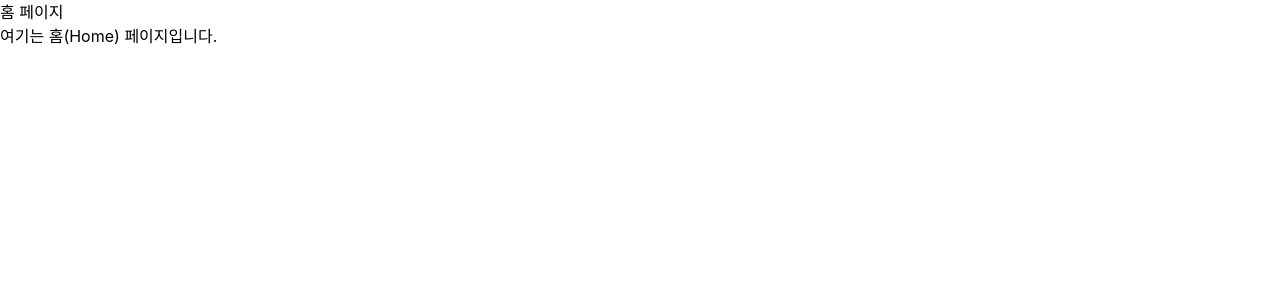
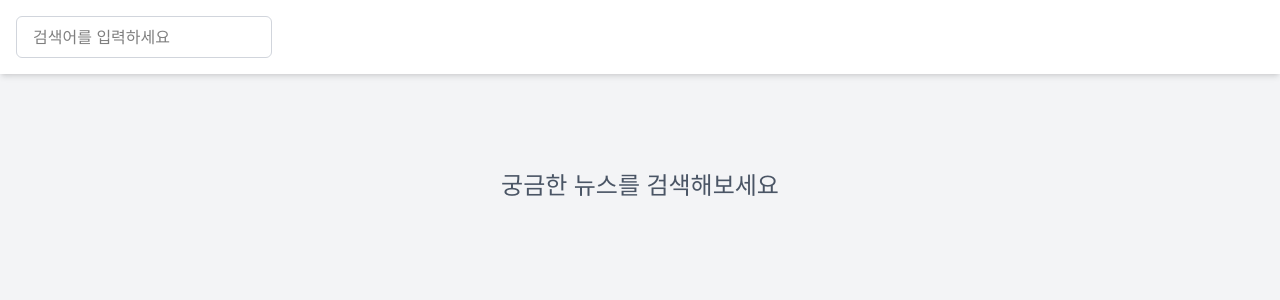
Before and after one commit to YunJonghwan/searchCrawling, a React (Vite) app in the folder client/: page / in a window 1280 px wide. Shown: the top 300 px of the page. Built offline with nearby package versions, Linux system fonts and the light colour scheme.

Commit message:
홈 페이지 레이아웃 수정 및 콘텐츠 업데이트

```diff
--- a/client/src/pages/Home.tsx
+++ b/client/src/pages/Home.tsx
@@ -1,10 +1,11 @@
-function Home() {
+import { Layout } from '../components/Layout';
+
+export default function Home() {
   return (
-    <div>
-      <h1>홈 페이지</h1>
-      <p>여기는 홈(Home) 페이지입니다.</p>
-    </div>
-  )
+    <Layout>
+      <div className="text-center mt-20 text-gray-600">
+        <p className="text-2xl font-medium">궁금한 뉴스를 검색해보세요</p>
+      </div>
+    </Layout>
+  );
 }
-
-export default Home
```
